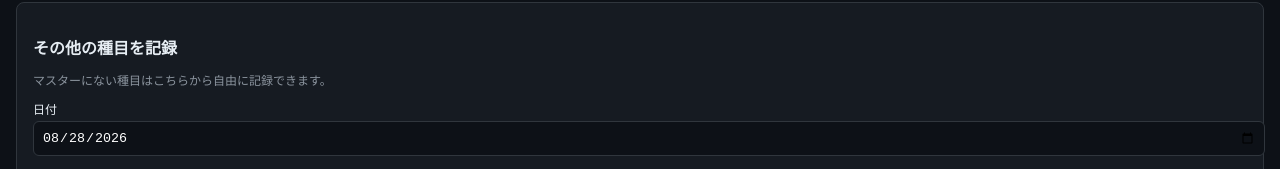
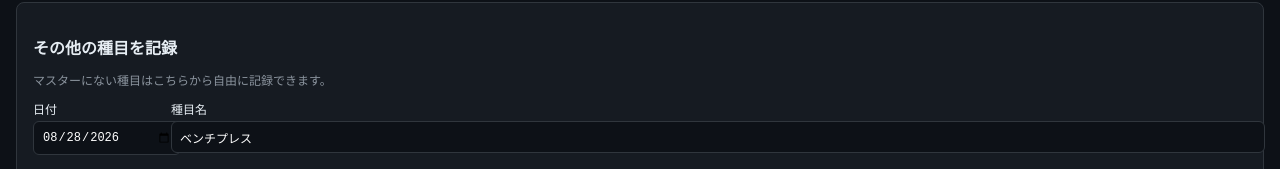
Before and after one commit to cobaltigerworkouts/TORAZi-Health-Tracker, a React (Vite) app: page / in a window 1280 px wide. Shown: the part 631-800 px from the top of the page. Built offline with nearby package versions, Linux system fonts and the light colour scheme.

Commit message:
Update health-tracker.jsx

```diff
--- a/src/health-tracker.jsx
+++ b/src/health-tracker.jsx
@@ -1,6 +1,6 @@
-import React, { useState, useEffect } from 'react';
+import React, { useState } from 'react';
 
-// 発行された GAS Web アプリ URL
+// 設定済みの GAS Web アプリ URL
 const GAS_URL = "https://script.google.com/macros/s/AKfycbwBFzOf2yYnHuOLAft2YMNDKBIn0wpQD1dg1bk1G6UTvuk3q28HtPmgav4ByMLepNwKEA/exec";
 
 // Google スプレッドシートへのデータ送信処理
@@ -34,7 +34,6 @@ export default function App() {
   const [weight, setWeight] = useState('');
   const [reps, setReps] = useState('');
   const [sets, setSets] = useState('');
-  const [time, setTime] = useState('');
   const [memo, setMemo] = useState('');
 
   // コンディショニング チェックリスト
@@ -63,21 +62,15 @@ export default function App() {
       weight: weight ? parseFloat(weight) : null,
       reps: reps ? parseInt(reps, 10) : null,
       sets: sets ? parseInt(sets, 10) : null,
-      time,
       memo
     };
 
-    // ローカル状態に追加
     setLogs(prev => [payload, ...prev]);
-
-    // スプレッドシートへ送信 (カテゴリ: training)
     sendToGoogleSheets('training', payload);
 
-    // フォームリセット
     setWeight('');
     setReps('');
     setSets('');
-    setTime('');
     setMemo('');
   };
 
@@ -94,8 +87,6 @@ export default function App() {
     };
 
     setLogs(prev => [payload, ...prev]);
-
-    // スプレッドシートへ送信
     sendToGoogleSheets('training', payload);
 
     alert(`${type ? type + ' ' : ''}記録を送信しました！`);
@@ -204,24 +195,27 @@ export default function App() {
             <h3 style={{ fontSize: '16px', marginBottom: '4px' }}>その他の種目を記録</h3>
             <p style={{ fontSize: '12px', color: '#8b949e', marginBottom: '12px' }}>マスターにない種目はこちらから自由に記録できます。</p>
             <form onSubmit={handleSingleRecord} style={{ display: 'flex', flexDirection: 'column', gap: '12px' }}>
-              <div>
+              <div style={{ display: 'flex', gap: '8px' }}>
+                <div style={{ flex: '0 0 130px' }}>
                   <label style={{ fontSize: '12px', display: 'block', marginBottom: '4px' }}>日付</label>
                   <input
                     type="date"
                     value={date}
                     onChange={(e) => setDate(e.target.value)}
-                  style={{ width: '100%', padding: '8px', borderRadius: '6px', border: '1px solid #30363d', backgroundColor: '#0d1117', color: '#fff' }}
+                    style={{ width: '100%', padding: '8px', borderRadius: '6px', border: '1px solid #30363d', backgroundColor: '#0d1117', color: '#fff', fontSize: '12px' }}
                   />
                 </div>
-              <div>
+                <div style={{ flex: 1 }}>
                   <label style={{ fontSize: '12px', display: 'block', marginBottom: '4px' }}>種目名</label>
                   <input
                     type="text"
                     value={exercise}
                     onChange={(e) => setExercise(e.target.value)}
-                  style={{ width: '100%', padding: '8px', borderRadius: '6px', border: '1px solid #30363d', backgroundColor: '#0d1117', color: '#fff' }}
+                    style={{ width: '100%', padding: '8px', borderRadius: '6px', border: '1px solid #30363d', backgroundColor: '#0d1117', color: '#fff', fontSize: '12px' }}
                   />
                 </div>
+              </div>
+
               <div style={{ display: 'flex', gap: '8px' }}>
                 <div style={{ flex: 1 }}>
                   <label style={{ fontSize: '12px', display: 'block', marginBottom: '4px' }}>重量 (kg)</label>
@@ -251,6 +245,7 @@ export default function App() {
                   />
                 </div>
               </div>
+
               <div>
                 <label style={{ fontSize: '12px', display: 'block', marginBottom: '4px' }}>メモ</label>
                 <input
@@ -261,6 +256,7 @@ export default function App() {
                   style={{ width: '100%', padding: '8px', borderRadius: '6px', border: '1px solid #30363d', backgroundColor: '#0d1117', color: '#fff' }}
                 />
               </div>
+
               <button
                 type="submit"
                 style={{
@@ -300,6 +296,12 @@ export default function App() {
           </section>
         </main>
       )}
+
+      {activeTab !== 'training' && (
+        <div style={{ padding: '40px 0', textAlign: 'center', color: '#8b949e' }}>
+          {activeTab.toUpperCase()} 画面は現在準備中です。
+        </div>
+      )}
     </div>
   );
 }
```
Lines whose indentation alone changed are shown as unchanged.
